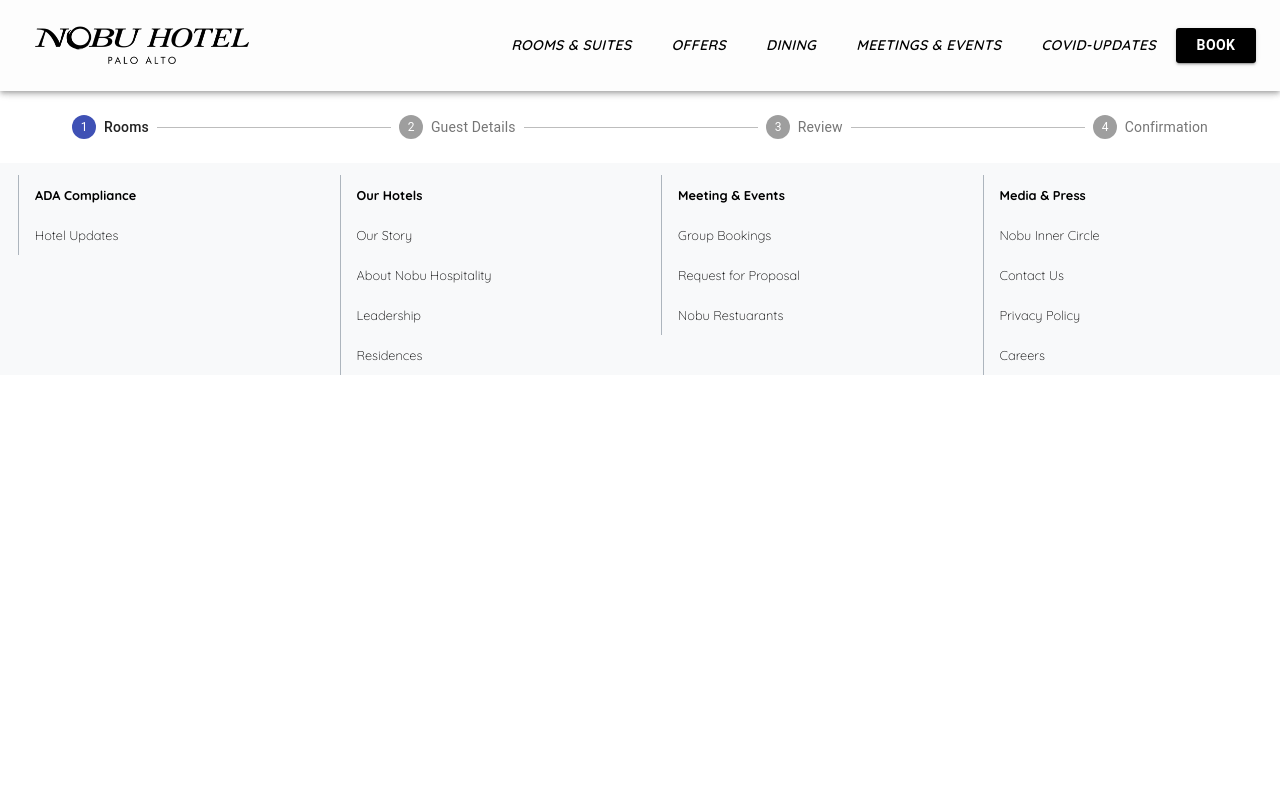
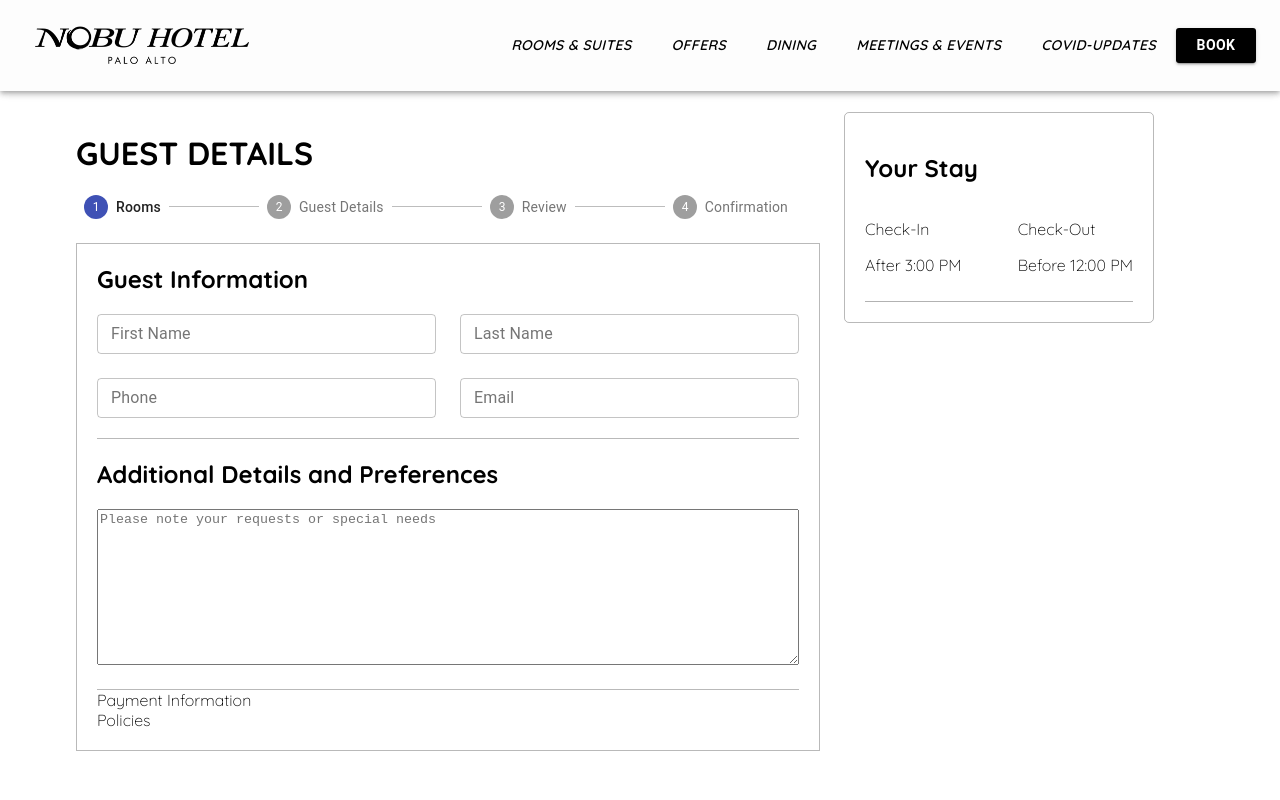
Before and after one commit to amedra13/Hotel-Clone, a React (Create React App) app: page /guestdetails in a window 1280 px wide. Shown: the top 800 px of the page. Built offline with nearby package versions, Linux system fonts and the light colour scheme.

Commit message:
add guestinfo/ giest additional components

```diff
--- a/src/components/navbar/Header.js
+++ b/src/components/navbar/Header.js
@@ -173,6 +173,7 @@
 							variant="contained"
 							component={Link}
 							to="/book"
+							onClick={scrollToTop}
 						>
 							Book
 						</Button>
--- a/src/containers/Booking/DatePicker/DatePicker.js
+++ b/src/containers/Booking/DatePicker/DatePicker.js
@@ -45,6 +45,7 @@
 	const handleClose = () => {
 		setAnchorEl(null);
 	};
+
 	return (
 		<div className="Date">
 			<MuiPickersUtilsProvider utils={DateFnsUtils}>
--- a/src/containers/Booking/GuestDetails/GuestDetails.js
+++ b/src/containers/Booking/GuestDetails/GuestDetails.js
@@ -1,5 +1,9 @@
 import React from 'react';
 import { connect } from 'react-redux';
+import Summary from '../Summary/Summary';
+import Grid from '@material-ui/core/Grid';
+import TextField from '@material-ui/core/TextField';
+import TextareaAutosize from '@material-ui/core/TextareaAutosize';
 import Stepper from '@material-ui/core/Stepper';
 import Step from '@material-ui/core/Step';
 import StepLabel from '@material-ui/core/StepLabel';
@@ -7,11 +11,25 @@
 import { makeStyles } from '@material-ui/core/styles';
 
 const useStyles = makeStyles({
+	guestRoot: {
+		fontFamily: 'QuickSand',
+	},
 	guestStepper: {
-		width: '90%',
-		margin: '0 auto',
+		margin: '0',
+		paddingTop: '0',
 		paddingLeft: '0',
-		paddingRight: '0',
+	},
+	guestContainer: {
+		width: '90vw',
+		margin: '100px auto',
+	},
+	informationContainer: {
+		border: '1px solid rgba(0,0,0,.274)',
+		padding: '0 20px 20px 20px',
+	},
+	blackBottom: {
+		borderBottom: '1px solid rgba(0,0,0,.274)',
+		paddingBottom: '20px',
 	},
 });
 
@@ -19,8 +37,15 @@
 	const classes = useStyles();
 
 	return (
+		<div className={classes.guestRoot}>
+			<Grid container className={classes.guestContainer} spacing={3}>
+				<Grid item xs={12} sm={8}>
 					<div>
-			<Stepper className={classes.guestStepper} activeStep={props.activeStep}>
+						<h1>GUEST DETAILS</h1>
+						<Stepper
+							className={classes.guestStepper}
+							activeStep={props.activeStep}
+						>
 							<Step>
 								<StepLabel>Rooms</StepLabel>
 							</Step>
@@ -35,6 +60,81 @@
 							</Step>
 						</Stepper>
 					</div>
+					<div className={classes.informationContainer}>
+						<div className={classes.blackBottom}>
+							<h2>Guest Information</h2>
+							<Grid container spacing={3}>
+								<Grid item xs={12} sm={6}>
+									<TextField
+										id="firstName"
+										label="First Name"
+										fullWidth
+										multiline
+										variant="outlined"
+										size="small"
+										inputProps={{
+											style: { backgroundColor: '#ffffff', color: 'black' },
+										}}
+									/>
+								</Grid>
+								<Grid item xs={12} sm={6}>
+									<TextField
+										id="lastName"
+										label="Last Name"
+										fullWidth
+										multiline
+										variant="outlined"
+										size="small"
+										inputProps={{
+											style: { backgroundColor: '#ffffff', color: 'black' },
+										}}
+									/>
+								</Grid>
+								<Grid item xs={12} sm={6}>
+									<TextField
+										id="phone"
+										label="Phone"
+										fullWidth
+										multiline
+										variant="outlined"
+										size="small"
+										inputProps={{
+											style: { backgroundColor: '#ffffff', color: 'black' },
+										}}
+									/>
+								</Grid>
+								<Grid item xs={12} sm={6}>
+									<TextField
+										id="email"
+										label="Email"
+										fullWidth
+										multiline
+										variant="outlined"
+										size="small"
+										inputProps={{
+											style: { backgroundColor: '#ffffff', color: 'black' },
+										}}
+									/>
+								</Grid>
+							</Grid>
+						</div>
+						<div className={classes.blackBottom}>
+							<h2>Additional Details and Preferences</h2>
+							<TextareaAutosize
+								placeholder="Please note your requests or special needs"
+								style={{ width: '100%' }}
+								rowsMin={10}
+							/>
+						</div>
+						<div>Payment Information</div>
+						<div>Policies</div>
+					</div>
+				</Grid>
+				<Grid item xs={12} sm={4}>
+					<Summary />
+				</Grid>
+			</Grid>
+		</div>
 	);
 };
 
--- a/src/containers/Booking/Summary/Summary.js
+++ b/src/containers/Booking/Summary/Summary.js
@@ -10,6 +10,7 @@
 		borderRadius: '5px',
 		marginRight: '50px',
 		padding: '20px',
+		fontFamily: 'QuickSand',
 	},
 	summaryTab: {
 		display: 'flex',
@@ -26,6 +27,9 @@
 
 const Summary = (props) => {
 	const classes = useStyles();
+	const scrollToTop = () => {
+		window.scrollTo({ top: 0, behavior: 'auto' });
+	};
 
 	return (
 		<>
@@ -85,6 +89,7 @@
 						component={Link}
 						to="/guestdetails"
 						fullWidth
+						onClick={scrollToTop}
 					>
 						Continue
 					</Button>
--- a/src/store/reducers/dateReducer.js
+++ b/src/store/reducers/dateReducer.js
@@ -33,9 +33,10 @@
 	return { ...state, beginDate: newDate };
 };
 const endDate = (state, newDate) => {
-	let firstDay = state.beginDate.getDate();
-	let lastDay = newDate.getDate();
-	return { ...state, endDate: newDate, nights: lastDay - firstDay };
+	let Difference_In_Time = newDate.getTime() - state.beginDate.getTime();
+	let Difference_In_Days = Math.ceil(Difference_In_Time / (1000 * 3600 * 24));
+
+	return { ...state, endDate: newDate, nights: Difference_In_Days };
 };
 
 const dateReducer = (state = initialState, action) => {
```
Lines whose indentation alone changed are shown as unchanged.
